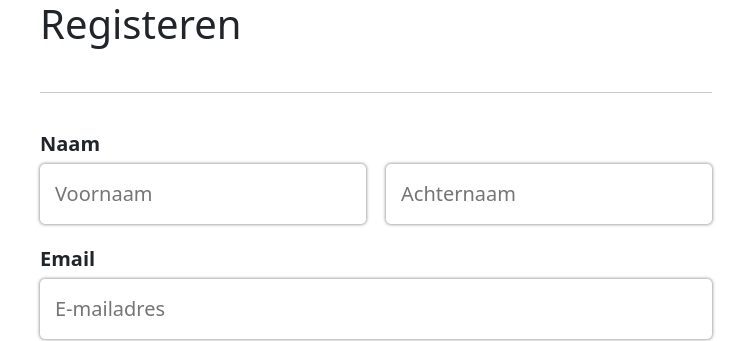
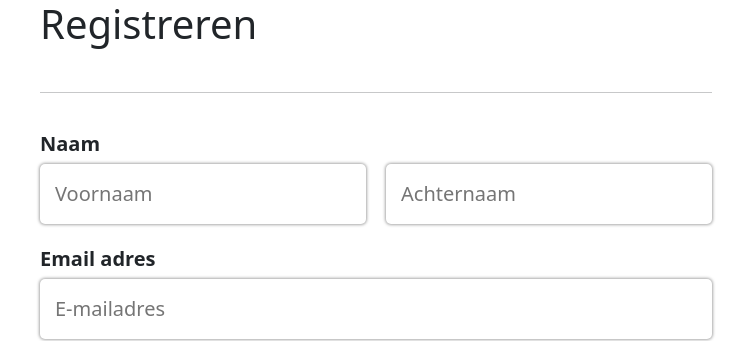
Before and after one commit to wbouhdif/I.Question-Frontend, an Angular app: page /register in a window 1280 px wide. Shown: the top 341 px of the page, without its empty margins (280-1031 px from the left). Built offline with nearby package versions, Linux system fonts and the light colour scheme.

Commit message:
Fixes spelling error in 'registeren'.

```diff
--- a/src/app/register/register.component.html
+++ b/src/app/register/register.component.html
@@ -1,5 +1,5 @@
 <form class="form">
-  <h1>Registeren</h1>
+  <h1>Registreren</h1>
   <hr>
   <div class="form-group-vertical">
     <label>Naam</label>
@@ -9,7 +9,7 @@
     </div>
   </div>
   <div class="form-group-vertical">
-    <label for="email">Email</label>
+    <label for="email">Email adres</label>
     <input type="email" class="field-primary" id="email" placeholder="E-mailadres" #email required>
   </div>
   <div class="form-group-vertical">
```
